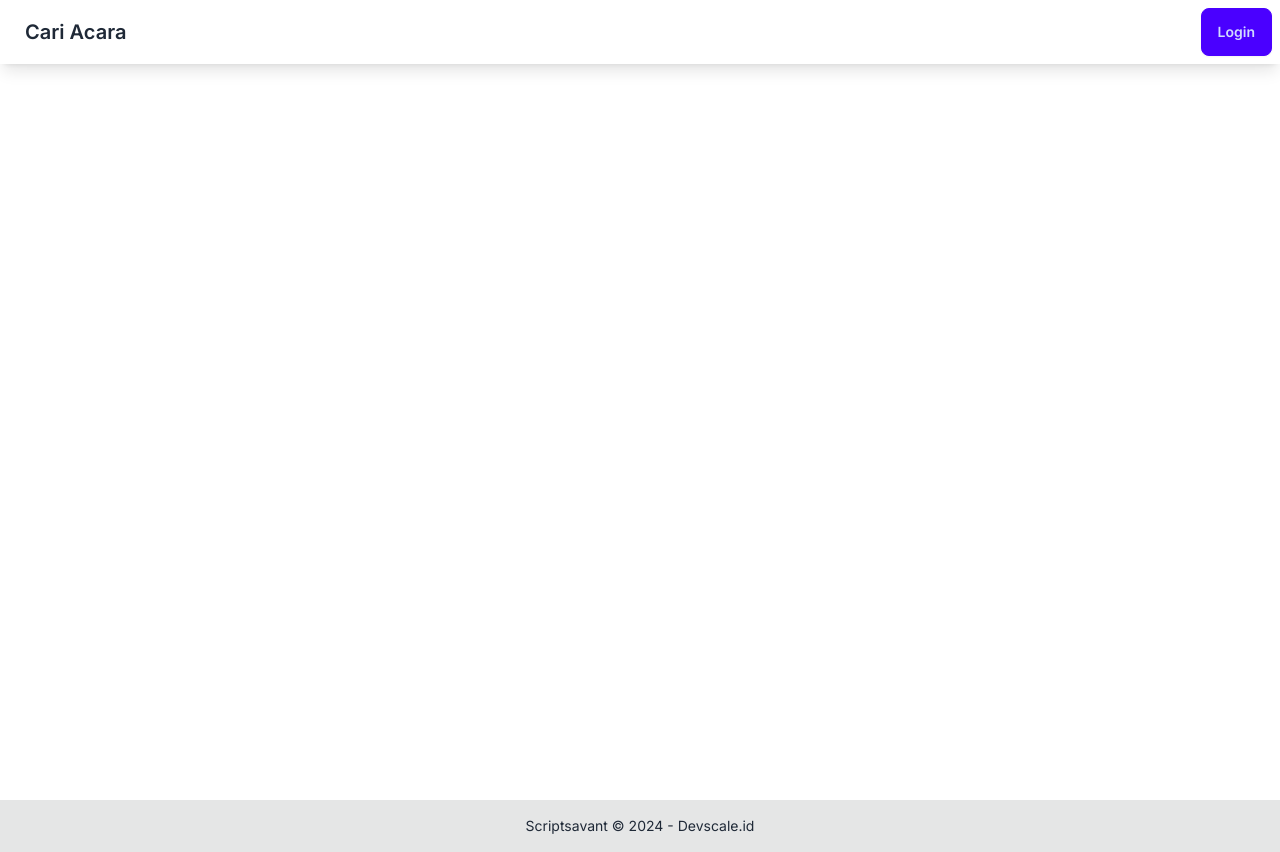
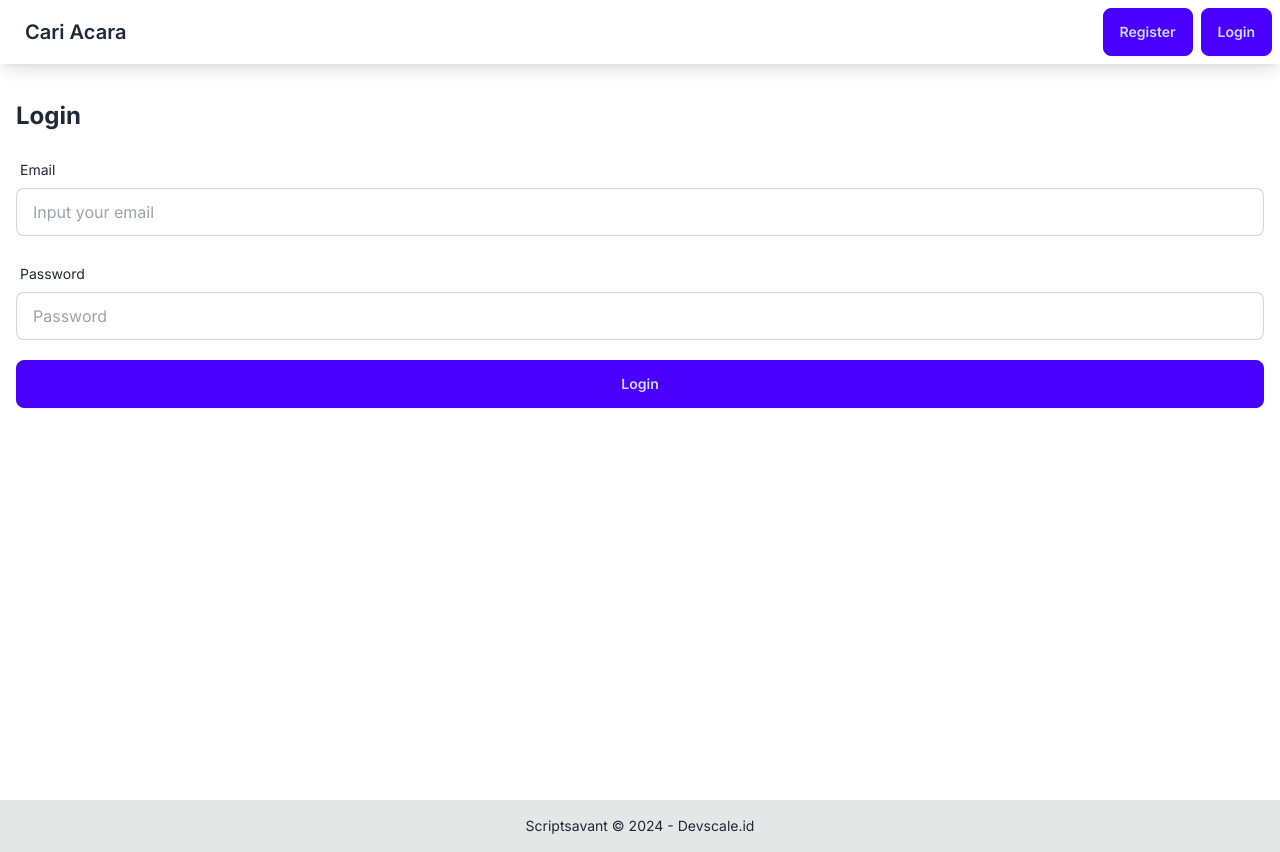
Before and after one commit to tapitapeh/eventmakers-scriptsavants, a Next.js app: page /login in a window 1280 px wide. Built offline with nearby package versions, Linux system fonts and the light colour scheme.

Commit message:
update login/register page

```diff
--- a/src/app/(auth)/login/page.js
+++ b/src/app/(auth)/login/page.js
@@ -1,5 +1,5 @@
-import { login } from "@/components/auth/login";
+import { Login } from "@/components/auth/login";
 
 export default function Page() {
-  return <login />;
+  return <Login />;
 }
--- a/src/components/auth/login.jsx
+++ b/src/components/auth/login.jsx
@@ -1,17 +1,91 @@
-import React from "react";
+"use client";
 
-export const login = () => {
+import Cookies from "js-cookie";
+import { useRouter } from "next/navigation";
+import { useRef, useState } from "react";
+export const Login = () => {
+  const formRef = useRef();
+  const [message, setMessage] = useState("");
+  const router = useRouter();
+
+  async function handleLogin(formData) {
+    const email = formData.get("email");
+    const password = formData.get("password");
+
+    const res = await fetch("https://eventmakers.devscale.id/auth/login", {
+      method: "POST",
+      headers: { "Content-Type": "application/json" },
+      body: JSON.stringify({ email, password }),
+    });
+
+    if (res.status === 200) {
+      const jsonRes = await res.json();
+      setMessage(jsonRes.message);
+      formRef.current.reset();
+
+      console.log("🚀 ~ handleLogin ~ jsonRes:", jsonRes);
+      Cookies.set("token", jsonRes.token);
+      localStorage.setItem("userData", JSON.stringify(jsonRes.payload));
+
+      // router.push("/my-events");
+      window.location.href = "/my-events";
+    }
+
+    if (res.status === 401 || res.status === 404) {
+      const jsonRes = await res.json();
+      setMessage(jsonRes.message);
+    }
+
+    // const jsonRes = await res.json();
+    // setMessage(jsonRes.message);
+    // formRef.current.reset();
+  }
+
   return (
     <main>
-      <section>
-        <h1>Login</h1>
-        <p>Hello!! Welcome Back!</p>
-      </section>
-      <form>
-        <input name="Email" placeholder="Email" />
-        <input name="Password" placeholder="Password" type="password" />
-        <button>Login!</button>
+      <div className="flex justify-between items-center mt-5 mb-5">
+        <h2 className="text-2xl font-bold">Login</h2>
+      </div>
+      <form ref={formRef} action={handleLogin}>
+        <div className="space-y-5">
+          <label className="form-control w-full">
+            <div className="label">
+              <span className="label-text">Email</span>
+            </div>
+            <input
+              name="email"
+              type="email"
+              placeholder="Input your email"
+              className="input input-bordered w-full"
+              required
+            />
+          </label>
+
+          <label className="form-control w-full">
+            <div className="label">
+              <span className="label-text">Password</span>
+            </div>
+            <input
+              name="password"
+              type="password"
+              placeholder="Password"
+              className="input input-bordered w-full"
+              required
+            />
+          </label>
+
+          <button type="submit" className="btn btn-primary w-full">
+            Login
+          </button>
+        </div>
       </form>
+      <div className="flex justify-center mt-3">
+        {message !== "" ? (
+          <div className="bg-red-500 text-white p-5 text-center  rounded text-sm">
+            {message}
+          </div>
+        ) : null}
+      </div>
     </main>
   );
 };
--- a/src/components/auth/register.jsx
+++ b/src/components/auth/register.jsx
@@ -1,8 +1,11 @@
 "use client";
 
+import { useRouter } from "next/navigation";
+import { useRef, useState } from "react";
 export const Register = () => {
   const formRef = useRef();
   const [message, setMessage] = useState("");
+  const router = useRouter();
 
   async function handleRegister(formData) {
     const name = formData.get("name");
@@ -19,6 +22,8 @@ export const Register = () => {
       const jsonRes = await res.json();
       setMessage(jsonRes.message);
       formRef.current.reset();
+
+      router.push("/login");
     }
 
     if (res.status === 405 || res.status === 500) {
@@ -33,15 +38,54 @@ export const Register = () => {
 
   return (
     <main>
-      <section>
-        <h1>Sign Up</h1>
-        <p>Sign Up For Have Acces!</p>
-      </section>
+      <div className="flex justify-between items-center mt-5 mb-5">
+        <h2 className="text-2xl font-bold">Register</h2>
+      </div>
       <form ref={formRef} action={handleRegister}>
-        <input name="name" placeholder="Full Name" />
-        <input name="email" placeholder="email@domain.com" />
-        <input name="password" placeholder="Password" type="password" />
-        <button>Sign Up!</button>
+        <div className="space-y-5">
+          <label className="form-control w-full">
+            <div className="label">
+              <span className="label-text">Full name</span>
+            </div>
+            <input
+              name="name"
+              type="text"
+              placeholder="Input your full name"
+              className="input input-bordered w-full"
+              required
+            />
+          </label>
+
+          <label className="form-control w-full">
+            <div className="label">
+              <span className="label-text">Email</span>
+            </div>
+            <input
+              name="email"
+              type="email"
+              placeholder="Input your email"
+              className="input input-bordered w-full"
+              required
+            />
+          </label>
+
+          <label className="form-control w-full">
+            <div className="label">
+              <span className="label-text">Password</span>
+            </div>
+            <input
+              name="password"
+              type="password"
+              placeholder="Password"
+              className="input input-bordered w-full"
+              required
+            />
+          </label>
+
+          <button type="submit" className="btn btn-primary w-full">
+            Register
+          </button>
+        </div>
       </form>
       {message !== "" ? <div>{message}</div> : null}
     </main>
--- a/src/components/layouts/Navbar.jsx
+++ b/src/components/layouts/Navbar.jsx
@@ -37,7 +37,10 @@ export default function Navbar() {
       </div>
       <div className="flex-none gap-2">
         {!loggedIn ? (
-          <div>
+          <div className="flex gap-2">
+            <Link href="/register">
+              <button className="btn btn-primary">Register</button>
+            </Link>
             <Link href="/login">
               <button className="btn btn-primary">Login</button>
             </Link>
```
